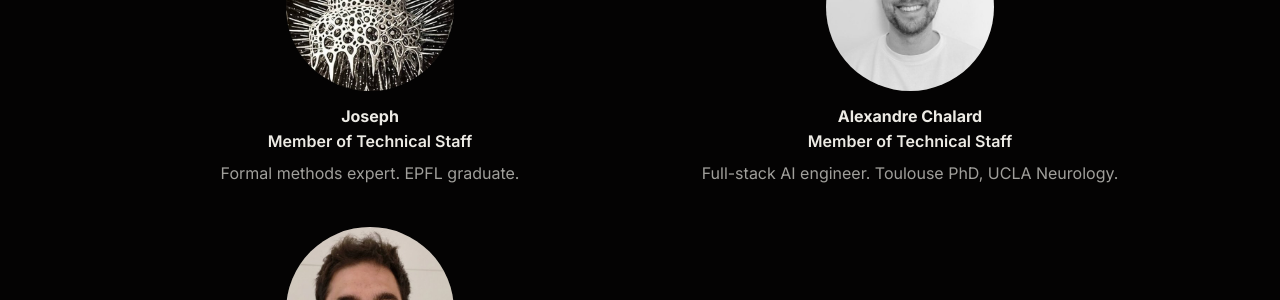
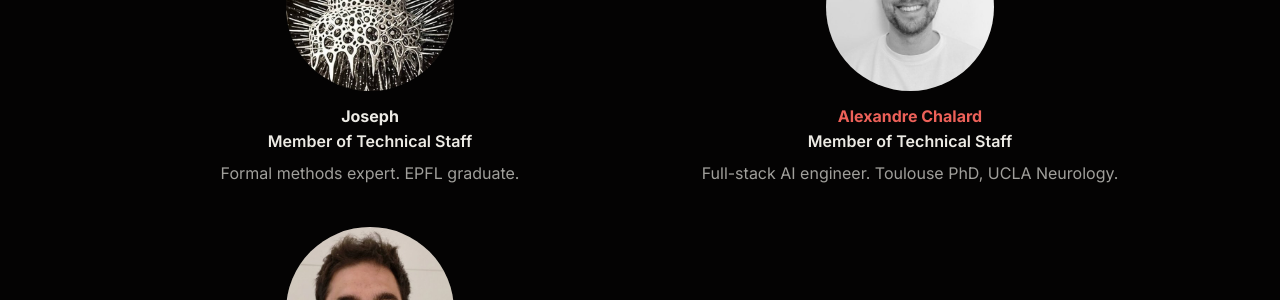
Before and after one commit to relational-intelligence/relational-intelligence.github.io, a Jekyll site: the page built from people.md, in a window 1280 px wide. Shown: the part 1566-1866 px from the top of the page. Built offline with Jekyll 4.4.1, drawn with Linux system fonts in a browser that asks for light colours.

Commit message:
Link Alexandre's Scholar profile
Co-Authored-By: Claude Opus 5.5 <noreply@anthropic.com>
Claude-Session: https://claude.ai/code/session_01MEJxy4DVdtbcCVtav21RUV

```diff
--- a/people.md
+++ b/people.md
@@ -26,7 +26,7 @@ At Oxford's [Quantum Group](https://www.cs.ox.ac.uk/activities/quantum/) we pion
 - ![Destiny Chen](/pictures/destiny.jpg) **[Destiny Chen](https://www.linkedin.com/in/destiny-chen-manager)** *Head of Operations* 15+ years running operations with Bob, in academia and industry.
 - ![Daphne Wang](/pictures/daphne.jpg) **[Daphne Wang](https://wangdaphne.github.io/)** *Member of Technical Staff* UCL PhD, previously at Quandela.
 - ![A radiolarian drawn by Ernst Haeckel, standing in for Joseph](/pictures/joseph.jpg) **Joseph** *Member of Technical Staff* Formal methods expert. EPFL graduate.
-- ![Alexandre Chalard](/pictures/alexandre.jpg) **Alexandre Chalard** *Member of Technical Staff* Full-stack AI engineer. Toulouse PhD, UCLA Neurology.
+- ![Alexandre Chalard](/pictures/alexandre.jpg) **[Alexandre Chalard](https://scholar.google.com/citations?user=BMSS-tcAAAAJ)** *Member of Technical Staff* Full-stack AI engineer. Toulouse PhD, UCLA Neurology.
 - ![Matteo Forasassi](/pictures/matteo.jpg) **[Matteo Forasassi](https://scholar.google.com/citations?user=md96RmMAAAAJ)** *Member of Technical Staff (part time)* TU Wien PhD candidate, Politecnico di Milano graduate.
 {: .cols-2 .halves .people}
 
```
